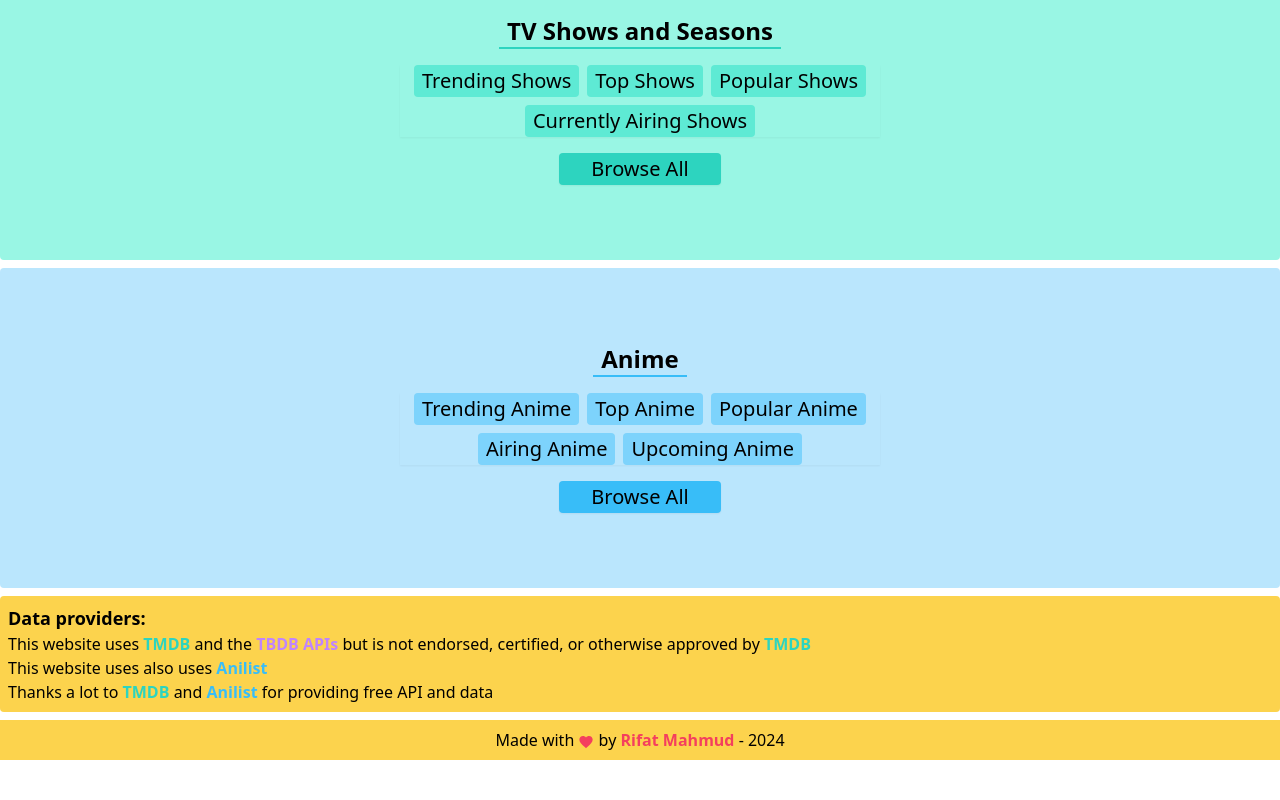
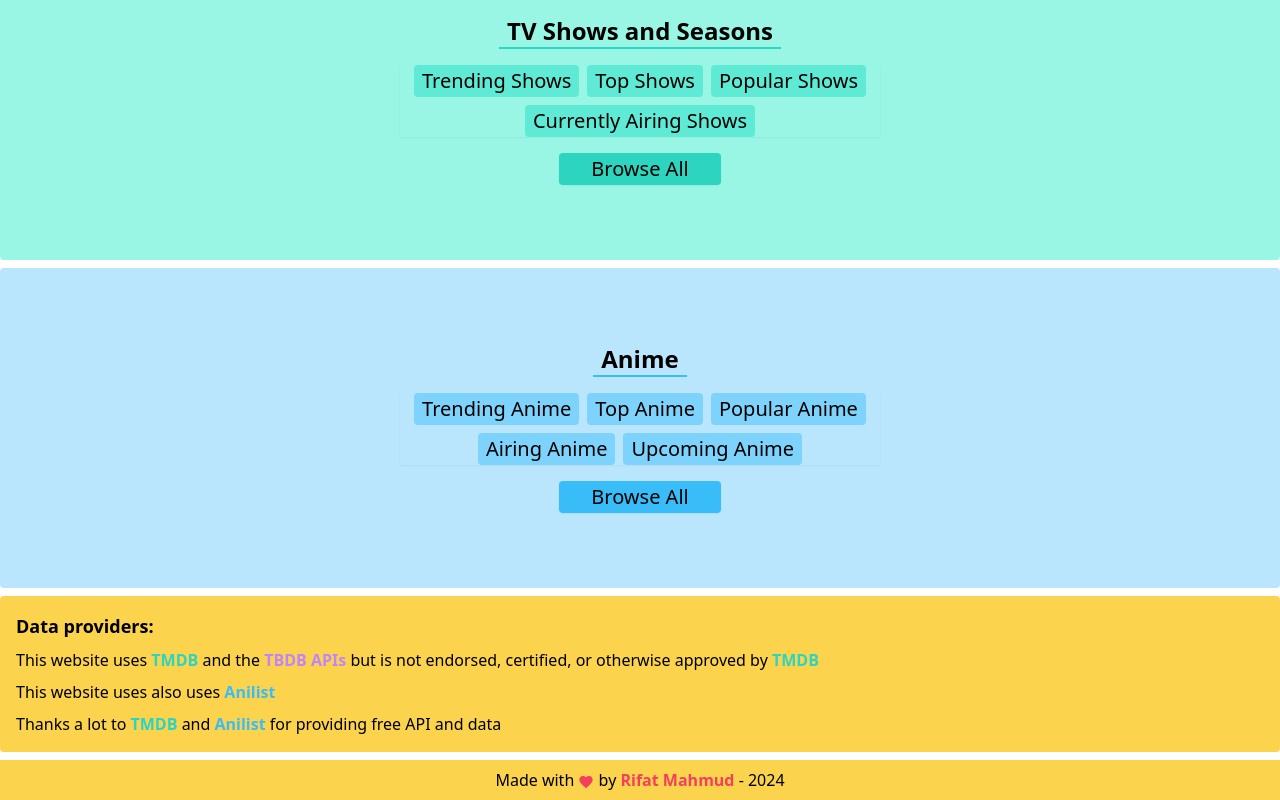
Before and after one commit to RifatMahmudno-1/mta-list, a Nuxt app: page / in a window 1280 px wide. Shown: the part 848-1648 px from the top of the page. Before the commit the page ends 1608 px from the top, so only its background shows below. Built offline with nearby package versions, Linux system fonts and the light colour scheme.

Commit message:
credits fixed

```diff
--- a/pages/index.vue
+++ b/pages/index.vue
@@ -47,7 +47,7 @@
 			<NuxtLink href="/anime" class="bg-theme-color-400 px-8 py-0.5 rounded hover:shadow-md shadow-sm transition-shadow">Browse All</NuxtLink>
 		</div>
 
-		<div class="bg-theme-color-300 p-2 rounded">
+		<div class="bg-theme-color-300 p-4 rounded grid gap-2">
 			<p class="font-semibold text-lg">Data providers:</p>
 			<p>This website uses <a theme="tv" class="text-theme-color-400 font-semibold" href="https://www.themoviedb.org" target="_blank">TMDB</a> and the <a theme="movie" class="text-theme-color-400 font-semibold" href="https://developer.themoviedb.org" target="_blank">TBDB APIs</a> but is not endorsed, certified, or otherwise approved by <a theme="tv" class="text-theme-color-400 font-semibold" href="https://www.themoviedb.org" target="_blank">TMDB</a></p>
 			<p>This website uses also uses <a theme="anime" class="text-theme-color-400 font-semibold" href="https://anilist.co" target="_blank">Anilist</a></p>
```
